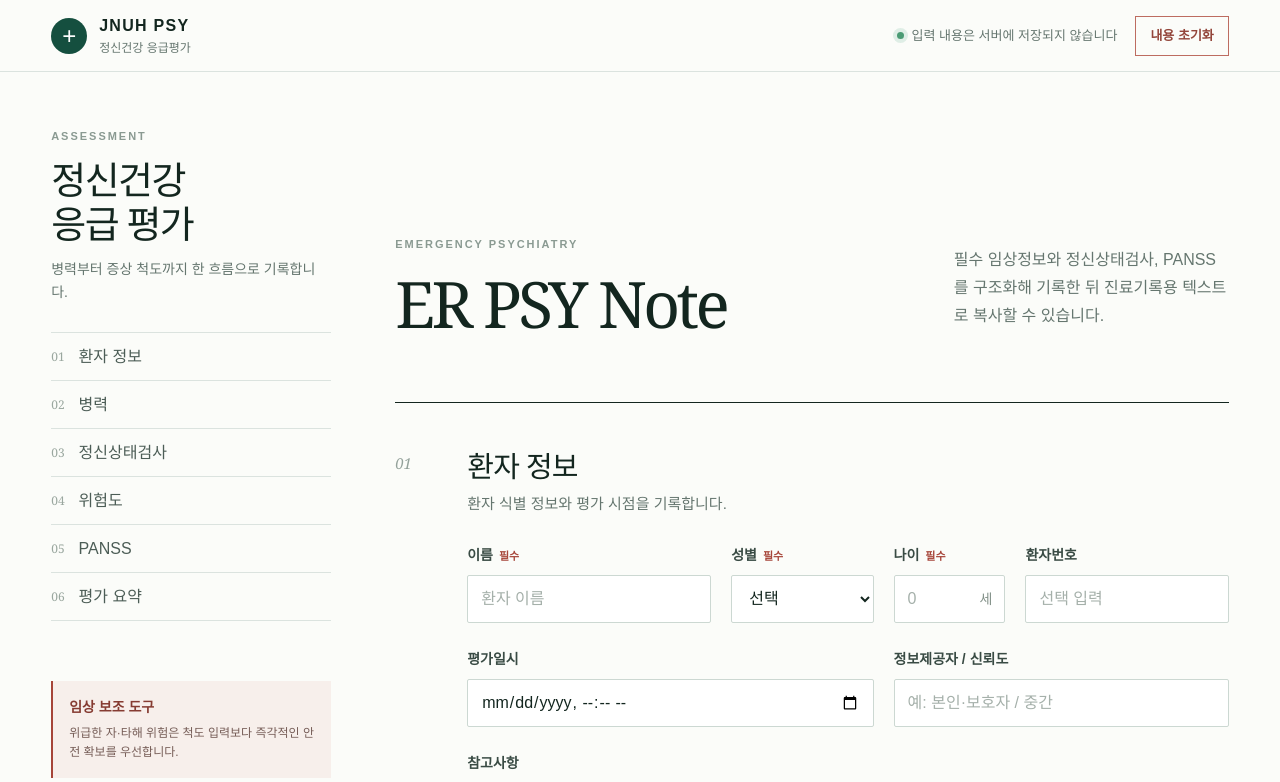
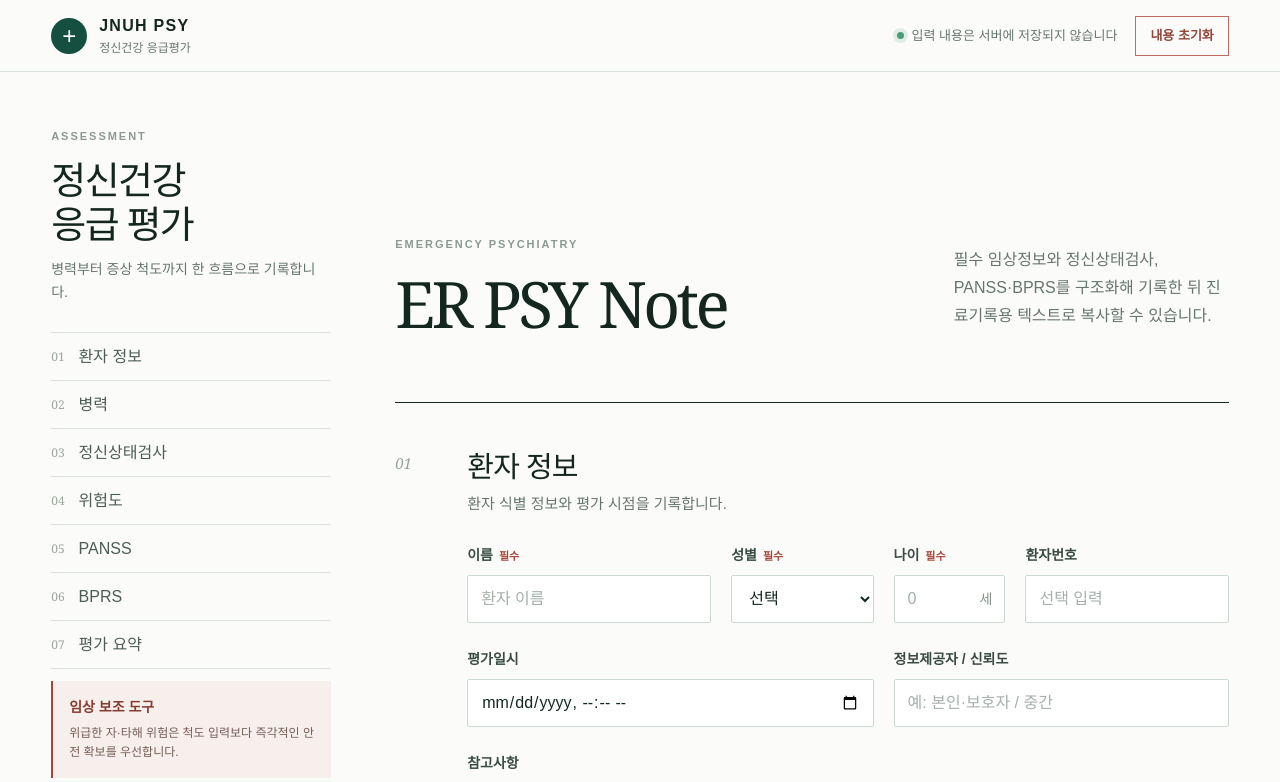
Before and after one commit to len3-max/jnuh-psy-note, a Next.js app: page / in a window 1280 px wide. Shown: the top 782 px of the page. Built offline with nearby package versions, Linux system fonts and the light colour scheme; no server answers.

Commit message:
Add BPRS assessment scale

```diff
--- a/app/globals.css
+++ b/app/globals.css
@@ -108,6 +108,8 @@ input:focus, textarea:focus, select:focus { border-color: #45806e; box-shadow: 0
 .score-card.dark { background: var(--green); }
 .score-card.dark span, .score-card.dark small { color: #b9d1c7; }
 .score-card.dark strong { color: white; }
+.bprs-score-strip { grid-template-columns: minmax(220px, 1fr); }
+.bprs-score-strip .score-card { border-right: 0; }
 .panss-scale { display: flex; align-items: center; flex-wrap: wrap; gap: 8px 16px; padding: 12px 14px; background: var(--mint); color: #4d655b; font-size: 13px; }
 .panss-scale b { color: var(--green); margin-right: 4px; }
 .tabs { display: flex; gap: 28px; border-bottom: 1px solid var(--line); margin-top: 28px; }
@@ -125,6 +127,10 @@ input:focus, textarea:focus, select:focus { border-color: #45806e; box-shadow: 0
 .code-p { background: #f4e7e3; color: #9a4439; }
 .code-n { background: #e5eef2; color: #436e87; }
 .code-g { background: #f5ecdc; color: #9a6a23; }
+.code-b { background: #ece8f5; color: #64518d; }
+.bprs-list { border-top: 1px solid var(--line); margin-top: 20px; }
+.item-title-line { display: flex; align-items: center; flex-wrap: wrap; gap: 8px; }
+.item-title-line small { padding: 3px 7px; border-radius: 999px; background: #eef2f0; color: #65766f; font-size: 11px; font-weight: 700; }
 .score-buttons { display: flex; gap: 4px; padding-top: 2px; }
 .score-buttons button { width: 40px; height: 40px; border-radius: 50%; border: 1px solid #d7dfdb; background: white; color: #61726a; font-size: 13px; }
 .score-buttons button:hover { border-color: var(--green); }
--- a/app/page.tsx
+++ b/app/page.tsx
@@ -9,6 +9,12 @@ type PanssItem = {
   group: "P" | "N" | "G";
   definition: string;
   example: string;
+};
+type BprsItem = {
+  code: string;
+  name: string;
+  source: "언어적 보고" | "행동 관찰";
+  definition: string;
 };
 type MseOption = { label: string; definition: string };
 type MseSection = {
@@ -50,6 +56,27 @@ const PANSS_ITEMS: PanssItem[] = [
   { code: "G14", name: "충동조절 저하", group: "G", definition: "욕구나 감정을 숙고 없이 행동으로 옮기며 통제가 어려운 상태.", example: "사소한 자극에 갑자기 물건을 던지거나 자해 행동을 시도함." },
   { code: "G15", name: "몰두", group: "G", definition: "내적 생각과 감정에 지나치게 빠져 외부 환경과의 접촉이 감소한 상태.", example: "면담 중 내부 생각에 잠겨 질문을 놓치고 주변 상황에 거의 반응하지 않음." },
   { code: "G16", name: "능동적 사회적 회피", group: "G", definition: "두려움·불신·적대감 때문에 의도적으로 사람과 상황을 피하는 상태.", example: "해를 입을까 두려워 가족과 의료진을 피하고 문을 잠근 채 나오지 않음." },
+];
+
+const BPRS_ITEMS: BprsItem[] = [
+  { code: "B1", name: "신체적 염려", source: "언어적 보고", definition: "신체적 건강에 대한 관심의 정도, 신체적 질병에 대한 두려움, 건강염려증." },
+  { code: "B2", name: "불안", source: "언어적 보고", definition: "현재나 미래에 대한 걱정, 두려움, 지나친 근심." },
+  { code: "B3", name: "감정적 철퇴", source: "행동 관찰", definition: "자발적인 상호작용의 결여, 고립, 다른 사람과 관계를 맺는 것의 결핍." },
+  { code: "B4", name: "개념적인 와해", source: "언어적 보고", definition: "사고 과정이 혼란되어 있고, 연결이 되지 않고 와해되어 있는 정도." },
+  { code: "B5", name: "죄책감", source: "언어적 보고", definition: "자기 비난이나 수치심, 과거 행동에 대한 지나친 자책." },
+  { code: "B6", name: "긴장", source: "행동 관찰", definition: "긴장의 신체적 표현, 과잉활동성." },
+  { code: "B7", name: "반복적 행동과 자세", source: "행동 관찰", definition: "이상하고 기괴하며 자연스럽지 못한 동작과 운동 행동. 틱은 포함하지 않음." },
+  { code: "B8", name: "과대성", source: "언어적 보고", definition: "자신에 대한 과장된 생각, 오만함, 일상적이지 않은 힘과 능력에 대한 과신." },
+  { code: "B9", name: "우울한 정동", source: "언어적 보고", definition: "슬픔, 의기소침함, 낙담한 기분, 염세적 태도." },
+  { code: "B10", name: "적대감", source: "언어적 보고", definition: "타인에 대한 원한이나 경멸, 호전적 태도. 평가자에 대한 태도는 비협조성에서 평가." },
+  { code: "B11", name: "의심", source: "언어적 보고", definition: "불신, 다른 사람이 환자에게 악의나 차별적 의도를 가지고 있다는 믿음." },
+  { code: "B12", name: "환각 행동", source: "언어적 보고", definition: "외부 자극이 없는데도 스스로 느끼는 지각." },
+  { code: "B13", name: "운동 지체", source: "행동 관찰", definition: "느린 움직임이나 말에서 시사되는 에너지 수준의 감소." },
+  { code: "B14", name: "비협조성", source: "행동 관찰", definition: "저항, 방어적 태도, 권위에 대한 부인." },
+  { code: "B15", name: "이상한 사고 내용", source: "언어적 보고", definition: "일상적이지 않으며 기괴한 사고 내용." },
+  { code: "B16", name: "둔마된 정동", source: "행동 관찰", definition: "감소된 정서적 어조와 정상적인 감정 강도의 감소." },
+  { code: "B17", name: "흥분성", source: "행동 관찰", definition: "고조된 감정의 반응성, 초조, 과잉 행동." },
+  { code: "B18", name: "지남력 장애", source: "언어적 보고", definition: "시간, 장소, 사람에 대한 적절한 연상의 장애." },
 ];
 
 const MSE_SECTIONS: MseSection[] = [
@@ -237,6 +264,7 @@ const sections = [
   ["mse", "정신상태검사"],
   ["risk", "위험도"],
   ["panss", "PANSS"],
+  ["bprs", "BPRS"],
   ["summary", "평가 요약"],
 ] as const;
 
@@ -244,6 +272,9 @@ export default function Home() {
   const [form, setForm] = useState<FormState>({});
   const [scores, setScores] = useState<Record<string, number>>(
     Object.fromEntries(PANSS_ITEMS.map((item) => [item.code, 1])),
+  );
+  const [bprsScores, setBprsScores] = useState<Record<string, number>>(
+    Object.fromEntries(BPRS_ITEMS.map((item) => [item.code, 1])),
   );
   const [mseSelections, setMseSelections] = useState<Record<string, string[]>>({});
   const [activeGroup, setActiveGroup] = useState<"P" | "N" | "G">("P");
@@ -275,6 +306,11 @@ export default function Home() {
     return { positive, negative, general, total: positive + negative + general };
   }, [scores]);
 
+  const bprsTotal = useMemo(
+    () => BPRS_ITEMS.reduce((total, item) => total + bprsScores[item.code], 0),
+    [bprsScores],
+  );
+
   const summaryText = useMemo(() => {
     const value = (key: string) => form[key]?.trim();
     const makeSection = (title: string, lines: Array<string | undefined>) => {
@@ -293,6 +329,9 @@ export default function Home() {
     });
     const panss = PANSS_ITEMS.map(
       (item) => `${item.code} ${item.name} ${scores[item.code]}점`,
+    ).join(", ");
+    const bprs = BPRS_ITEMS.map(
+      (item) => `${item.code} ${item.name} ${bprsScores[item.code]}점`,
     ).join(", ");
 
     const sections = [
@@ -318,6 +357,7 @@ export default function Home() {
         value("safetyPlan") ? `- 즉시 시행한 안전조치: ${value("safetyPlan")}` : undefined,
       ]),
       `[PANSS]\n양성척도 ${totals.positive}/49, 음성척도 ${totals.negative}/49, 일반정신병리 ${totals.general}/112, 총점 ${totals.total}/210\n${panss}`,
+      `[BPRS]\n총점 ${bprsTotal}/126\n${bprs}`,
       makeSection("임상 평가 및 계획", [
         value("impression") ? `진단적 인상: ${value("impression")}` : undefined,
         value("medicalWorkup") ? `의학적 감별/검사: ${value("medicalWorkup")}` : undefined,
@@ -332,7 +372,7 @@ export default function Home() {
     ].filter(Boolean).join("\n");
 
     return `${header}\n\n${sections.join("\n\n")}\n\n※ 본 기록은 임상 판단을 보조하기 위한 평가 요약이며, 최종 진단과 처분은 담당 의료진의 종합 판단에 따릅니다.`;
-  }, [form, mseSelections, scores, totals]);
+  }, [bprsScores, bprsTotal, form, mseSelections, scores, totals]);
 
   const copySummary = async () => {
     await navigator.clipboard.writeText(summaryText);
@@ -342,13 +382,14 @@ export default function Home() {
 
   const resetAssessment = () => {
     const confirmed = window.confirm(
-      "입력한 환자정보, 병력, MSE, 위험도 및 PANSS 점수를 모두 초기화할까요?",
+      "입력한 환자정보, 병력, MSE, 위험도, PANSS 및 BPRS 점수를 모두 초기화할까요?",
     );
     if (!confirmed) return;
 
     setForm({});
     setMseSelections({});
     setScores(Object.fromEntries(PANSS_ITEMS.map((item) => [item.code, 1])));
+    setBprsScores(Object.fromEntries(BPRS_ITEMS.map((item) => [item.code, 1])));
     setActiveGroup("P");
     setCopied(false);
     window.requestAnimationFrame(() =>
@@ -399,7 +440,7 @@ export default function Home() {
               <div className="eyebrow">EMERGENCY PSYCHIATRY</div>
               <h2>ER PSY Note</h2>
             </div>
-            <p>필수 임상정보와 정신상태검사, PANSS를 구조화해 기록한 뒤 진료기록용 텍스트로 복사할 수 있습니다.</p>
+            <p>필수 임상정보와 정신상태검사, PANSS·BPRS를 구조화해 기록한 뒤 진료기록용 텍스트로 복사할 수 있습니다.</p>
           </section>
 
           <Section id="patient" number="01" title="환자 정보" description="환자 식별 정보와 평가 시점을 기록합니다.">
@@ -537,7 +578,46 @@ export default function Home() {
             <p className="scale-note">PANSS는 교육받은 평가자가 공식 매뉴얼의 기준점(anchor point)에 따라 시행해야 합니다. 점수만으로 진단이나 처분을 결정하지 마세요.</p>
           </Section>
 
-          <Section id="summary" number="06" title="임상 평가 및 요약" description="진단적 인상과 계획을 입력한 뒤 전체 기록을 복사합니다.">
+          <Section id="bprs" number="06" title="BPRS" description="간편 정신과적 평가 척도의 18개 증상을 언어적 보고와 행동 관찰을 바탕으로 1–7점 평가합니다.">
+            <div className="score-strip bprs-score-strip">
+              <Score label="BPRS 총점" value={bprsTotal} max={126} tone="dark" />
+            </div>
+            <div className="panss-scale">
+              <b>채점 기준</b>
+              <span>1 없음</span><span>2 매우 경함</span><span>3 경함</span>
+              <span>4 중등도</span><span>5 약간 심함</span><span>6 심함</span><span>7 매우 심함</span>
+            </div>
+            <div className="panss-list bprs-list">
+              {BPRS_ITEMS.map((item) => (
+                <div className="panss-row" key={item.code}>
+                  <span className="code code-b">{item.code}</span>
+                  <div className="panss-info">
+                    <div className="item-title-line">
+                      <b>{item.name}</b>
+                      <small>{item.source}</small>
+                    </div>
+                    <p>{item.definition}</p>
+                  </div>
+                  <div className="score-buttons" aria-label={`${item.code} ${item.name} 점수`}>
+                    {[1, 2, 3, 4, 5, 6, 7].map((score) => (
+                      <button
+                        type="button"
+                        key={score}
+                        className={bprsScores[item.code] === score ? "selected" : ""}
+                        aria-pressed={bprsScores[item.code] === score}
+                        onClick={() => setBprsScores((current) => ({ ...current, [item.code]: score }))}
+                      >
+                        {score}
+                      </button>
+                    ))}
+                  </div>
+                </div>
+              ))}
+            </div>
+            <p className="scale-note">BPRS는 면담에서 확인한 환자의 보고와 평가자가 관찰한 행동을 구분해 채점합니다. 척도 점수만으로 진단이나 처분을 결정하지 마세요.</p>
+          </Section>
+
+          <Section id="summary" number="07" title="임상 평가 및 요약" description="진단적 인상과 계획을 입력한 뒤 전체 기록을 복사합니다.">
             <div className="stack">
               <Field label="진단적 인상"><textarea rows={3} value={form.impression || ""} onChange={(e) => setField("impression", e.target.value)} placeholder="주요 진단 및 감별진단, 근거" /></Field>
               <Field label="의학적 감별 / 검사"><textarea rows={3} value={form.medicalWorkup || ""} onChange={(e) => setField("medicalWorkup", e.target.value)} placeholder="섬망·물질·신경학적/내과적 원인 평가, 검사 결과" /></Field>
```
